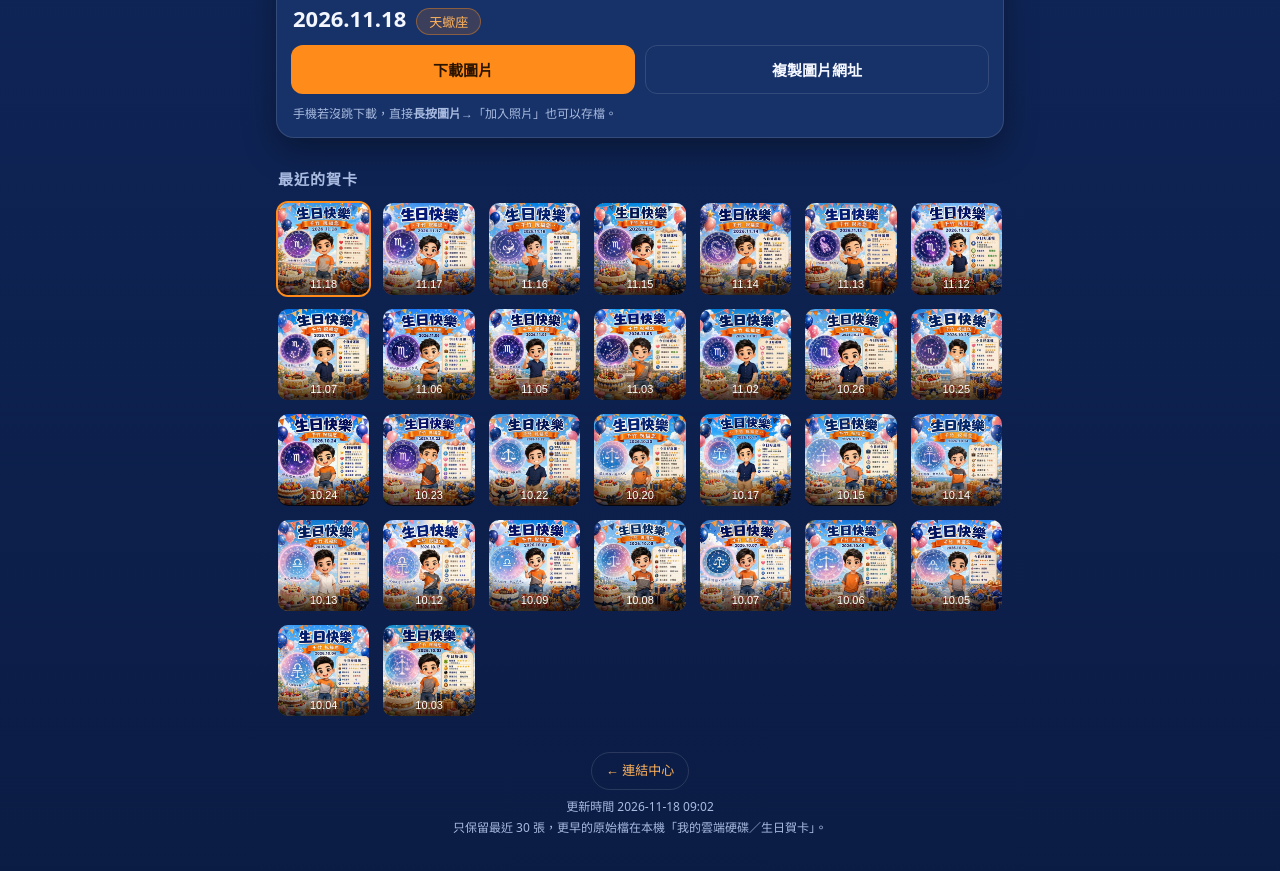
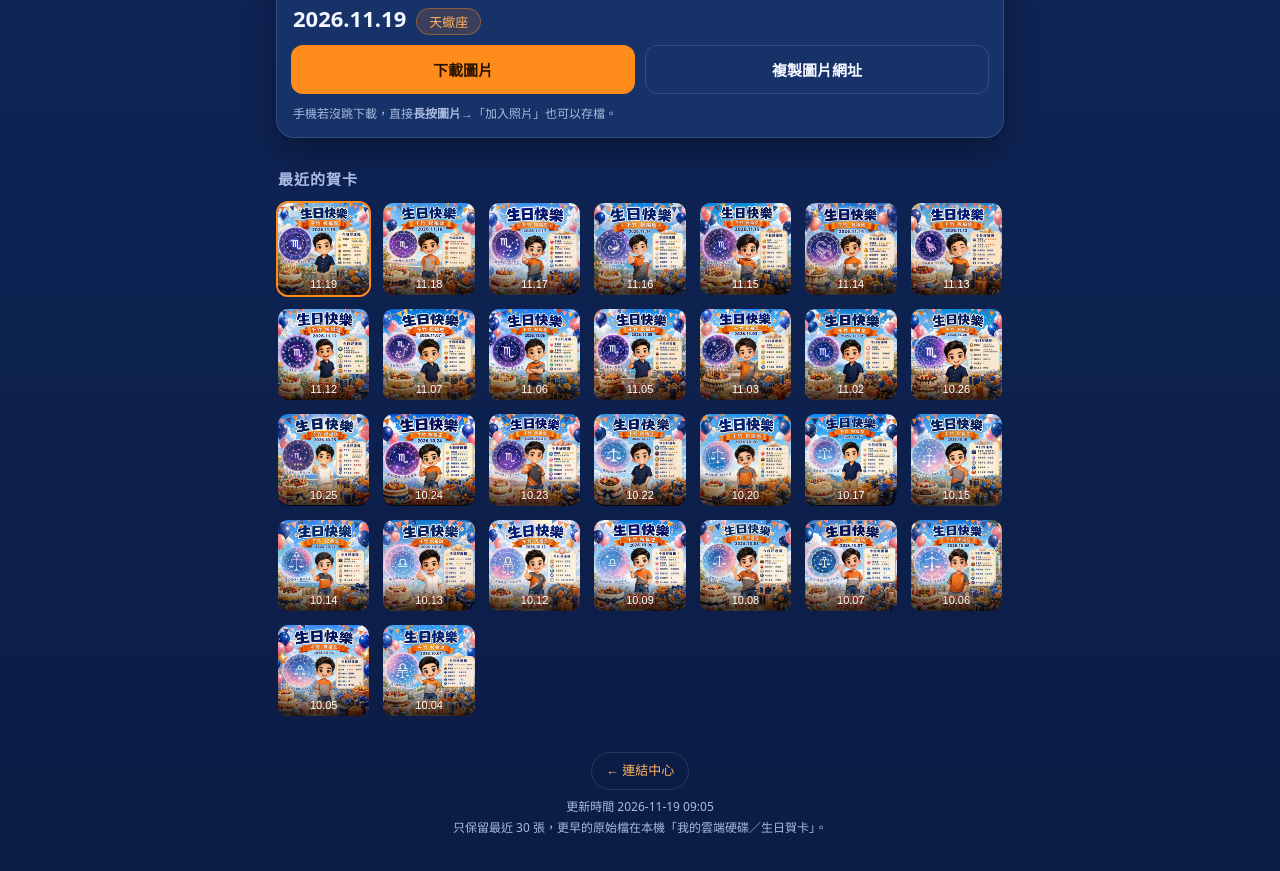
Before and after one commit to CharlieWang0012/line-image-host, a plain HTML site: page index.html in a window 1280 px wide. Shown: the part 831-1702 px from the top of the page. Drawn offline with Linux system fonts and the light colour scheme.

Commit message:
birthday card site 2026-11-19

```diff
--- a/index.html
+++ b/index.html
@@ -94,7 +94,7 @@
 
   <footer>
     <a class="home" href="https://charliewang0012.github.io/">← 連結中心</a><br>
-    更新時間 2026-11-18 09:02<br>
+    更新時間 2026-11-19 09:05<br>
     只保留最近 30 張，更早的原始檔在本機「我的雲端硬碟／生日賀卡」。
   </footer>
 </div>
@@ -102,6 +102,7 @@
 
 <script>
 const CARDS = [
+{day:"2026.11.19",raw:"20261119",z:"天蠍座",kind:"img",full:"bday/bday-20261119.jpg",thumb:"bday/thumb-20261119.jpg"},
 {day:"2026.11.18",raw:"20261118",z:"天蠍座",kind:"img",full:"bday/bday-20261118.jpg",thumb:"bday/thumb-20261118.jpg"},
 {day:"2026.11.17",raw:"20261117",z:"天蠍座",kind:"img",full:"bday/bday-20261117.jpg",thumb:"bday/thumb-20261117.jpg"},
 {day:"2026.11.16",raw:"20261116",z:"天蠍座",kind:"img",full:"bday/bday-20261116.jpg",thumb:"bday/thumb-20261116.jpg"},
@@ -130,8 +131,7 @@ const CARDS = [
 {day:"2026.10.07",raw:"20261007",z:"天秤座",kind:"img",full:"bday/bday-20261007.jpg",thumb:"bday/thumb-20261007.jpg"},
 {day:"2026.10.06",raw:"20261006",z:"天秤座",kind:"img",full:"bday/bday-20261006.jpg",thumb:"bday/thumb-20261006.jpg"},
 {day:"2026.10.05",raw:"20261005",z:"天秤座",kind:"img",full:"bday/bday-20261005.jpg",thumb:"bday/thumb-20261005.jpg"},
-{day:"2026.10.04",raw:"20261004",z:"天秤座",kind:"img",full:"bday/bday-20261004.jpg",thumb:"bday/thumb-20261004.jpg"},
-{day:"2026.10.03",raw:"20261003",z:"天秤座",kind:"img",full:"bday/bday-20261003.jpg",thumb:"bday/thumb-20261003.jpg"}
+{day:"2026.10.04",raw:"20261004",z:"天秤座",kind:"img",full:"bday/bday-20261004.jpg",thumb:"bday/thumb-20261004.jpg"}
 ];
 const SITE = "https://charliewang0012.github.io/line-image-host/";
 const hero = document.getElementById('hero'), dEl = document.getElementById('d'),
```
Also changed, not shown: bday/bday-20261003.jpg (deleted), bday/bday-20261119.jpg (added), bday/thumb-20261003.jpg (deleted), bday/thumb-20261119.jpg (added).
